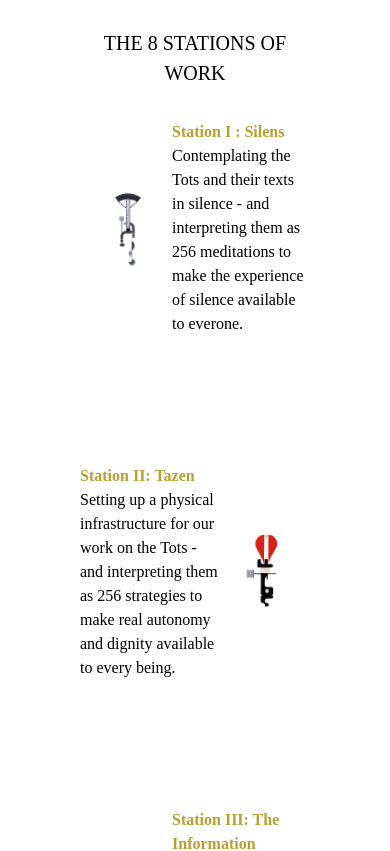
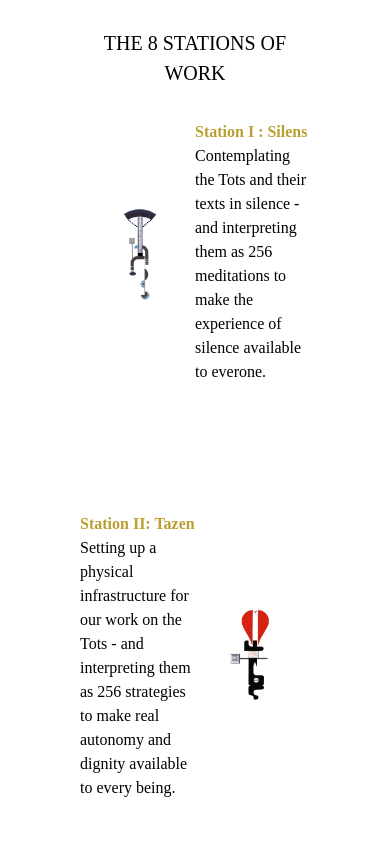
Before and after one commit to kartoteket/studioaoa, a Nuxt app: page /process in a window 390 px wide. Shown: the part 960-1811 px from the top of the page. Built offline with nearby package versions, Linux system fonts and the light colour scheme; a web font is replaced by a local one.

Commit message:
Tweak layout

```diff
--- a/components/StationItem.vue
+++ b/components/StationItem.vue
@@ -1,12 +1,12 @@
 <template>
   <article
-    class="flex items-center float-right mb-32"
+    class="flex items-center justify-between mb-32"
     :class="{ 'flex-row-reverse': index % 2 }"
   >
-    <figure class="w-2/5 md:w-3/5 block">
+    <figure class="w-1/2 xl:w-3/5 block">
       <slot name="img"></slot>
     </figure>
-    <div class="w-3/5 md:w-2/5">
+    <div class="w-1/2 xl:w-2/5">
       <h1 class="text-ocher font-bold">
         <slot name="title"></slot>
       </h1>
```
